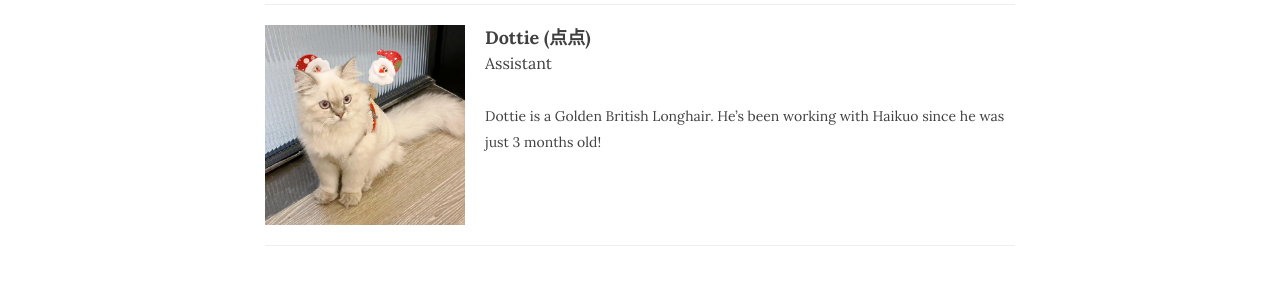
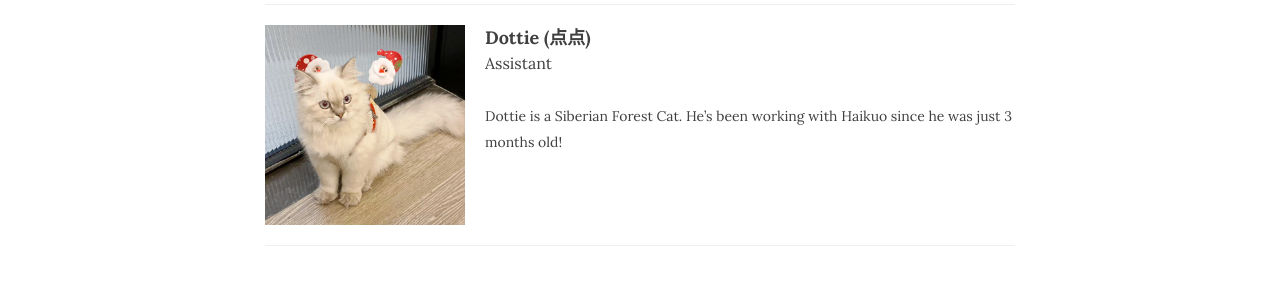
Before and after one commit to TheLiLab/thelilab.github.io, a Jekyll site: the page built from team.md, in a window 1280 px wide and 900 px high, scrolled down 1360 px. Shown: the part 350-650 px from the top of the window. Built offline with Jekyll 4.4.1, drawn with Linux system fonts in a browser that asks for light colours; nearby versions of some CDN libraries.

Commit message:
Update team.md

```diff
--- a/team.md
+++ b/team.md
@@ -94,7 +94,7 @@ bigimg:
       Assistant<br>
     </span>
     <span style="font-size: 14px;">
-      <br>Dottie is a Golden British Longhair. He’s been working with Haikuo since he was just 3 months old!
+      <br>Dottie is a Siberian Forest Cat. He’s been working with Haikuo since he was just 3 months old!
     </span>
   </div></div>
 <hr>
```
